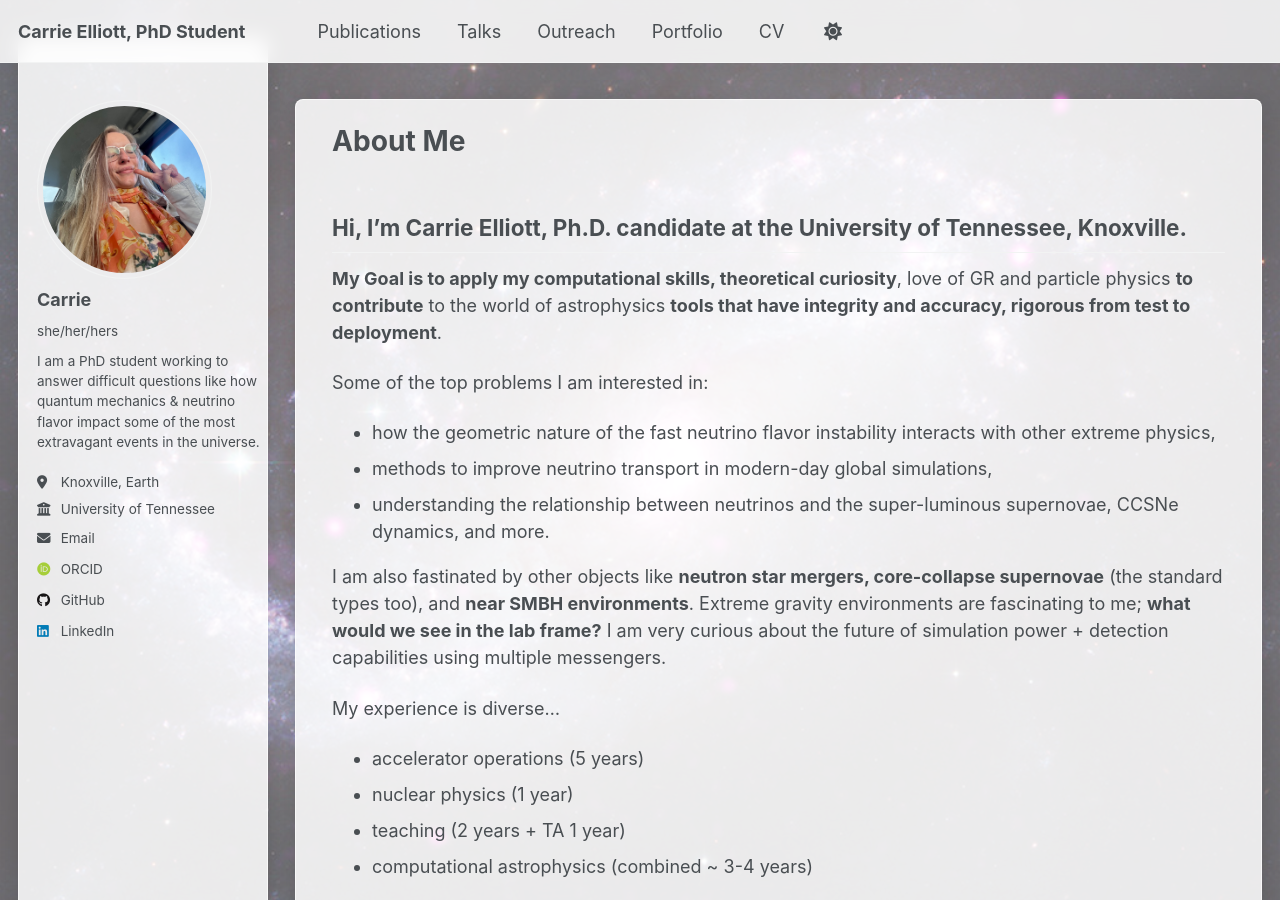
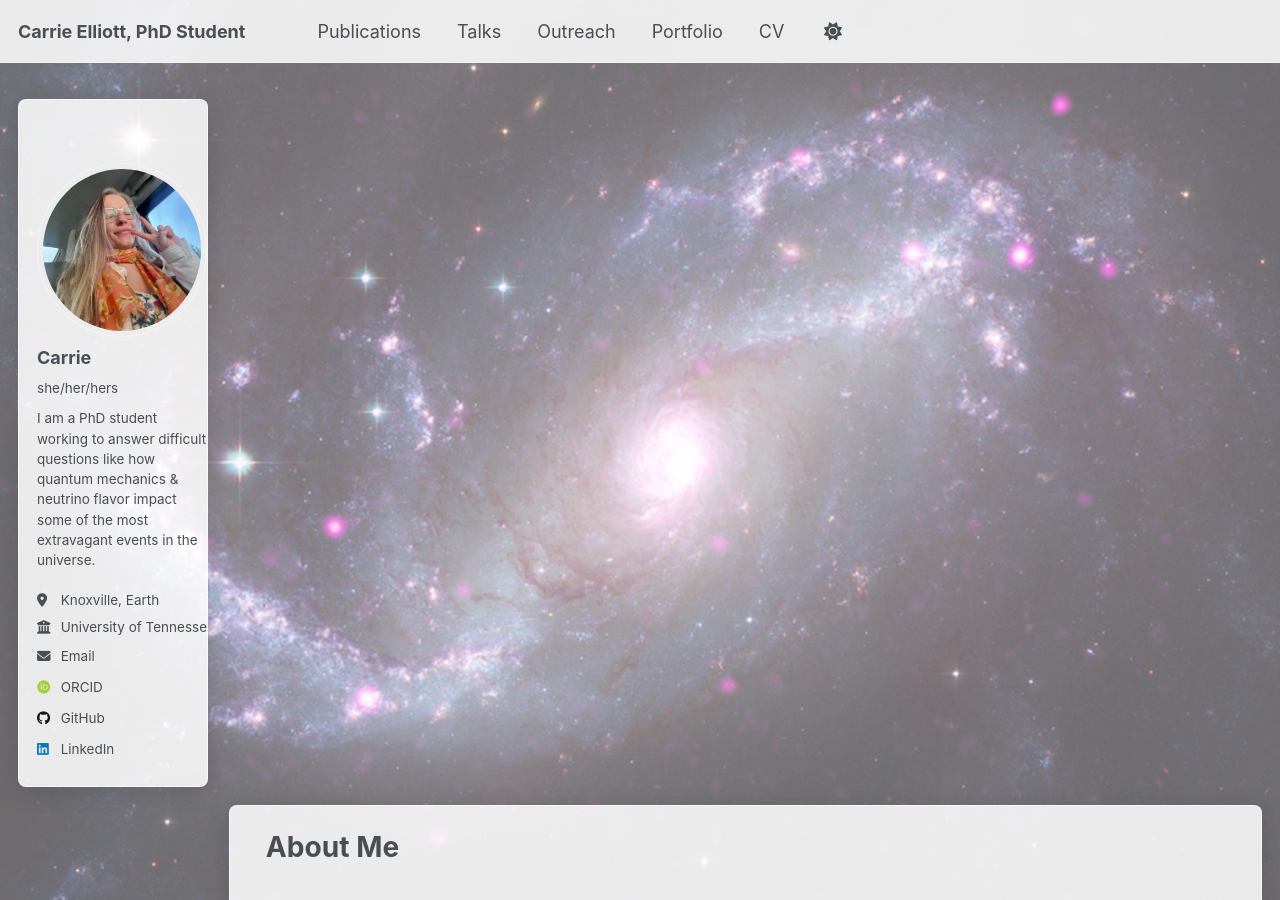
Before and after one commit to cellio00/cellio00.github.io, a Jekyll site: the page built from index.md, in a window 1280 px wide and 900 px high. Built offline with Jekyll 4.4.1, drawn with Linux system fonts in a browser that asks for light colours; some web fonts are replaced.

Commit message:
troubleshooting

```diff
--- a/_sass/layout/_archive.scss
+++ b/_sass/layout/_archive.scss
@@ -24,15 +24,6 @@
     // cover the full 12 columns and let the 2-column prefix eat into it.
     @include span(12 of 12 last);
     @include prefix(2 of 12);
-  }
-
-  // Mirrors .page's fixed-width override (_page.scss): once the sidebar is
-  // position: fixed, its width is a percentage of the viewport, not of
-  // #main, so the percentage-based prefix above drifts out of sync with it
-  // as the viewport grows. Pin this side to the same fixed px value (plus
-  // a gutter) so the two always line up exactly.
-  @media screen and (min-width: $sidebar-screen-min-width) {
-    padding-left: calc(#{$sidebar-link-max-width} + 1.5em);
   }
 
   a {
--- a/_sass/layout/_page.scss
+++ b/_sass/layout/_page.scss
@@ -26,15 +26,6 @@
     // exactly the 10 columns not already occupied by the sidebar.
     @include span(12 of 12 last);
     @include prefix(2 of 12);
-  }
-
-  // Mirrors the fixed-width override in _sidebar.scss: once the sidebar
-  // is position: fixed, its width is a percentage of the viewport, not
-  // of #main, so the percentage-based prefix above drifts out of sync
-  // with it as the viewport grows. Pin this side to the same fixed px
-  // value (plus a gutter) so the two always line up exactly.
-  @media screen and (min-width: $sidebar-screen-min-width) {
-    padding-left: calc(#{$sidebar-link-max-width} + 1.5em);
   }
 
   .page__inner-wrap {
--- a/_sass/layout/_sidebar.scss
+++ b/_sass/layout/_sidebar.scss
@@ -26,10 +26,10 @@
   }
 
   @media screen and (min-width: $sidebar-screen-min-width) {
-    height: 100vh;
+    max-height: calc(100vh - #{$masthead-height});
     overflow-y: auto;               // Add scrollbar if the sidebar is too long
-    position: fixed;
-    padding-top: $masthead-height;
+    position: sticky;
+    top: $masthead-height;
   }
 
   @include breakpoint($large) {
@@ -46,15 +46,6 @@
   @include breakpoint($x-large) {
     max-width: $sidebar-link-max-width;
     padding-right: 0;
-  }
-
-  // Once position: fixed kicks in (above), a percentage width resolves
-  // against the viewport instead of #main's container — so it drifts out
-  // of sync with .page's padding-left (a percentage of #main) as the
-  // viewport grows. Pin both sides to the same fixed px value instead.
-  // Must come after the breakpoint($large) span() above to win the cascade.
-  @media screen and (min-width: $sidebar-screen-min-width) {
-    width: $sidebar-link-max-width;
   }
 
   h2, h3, h4, h5, h6 {
```
